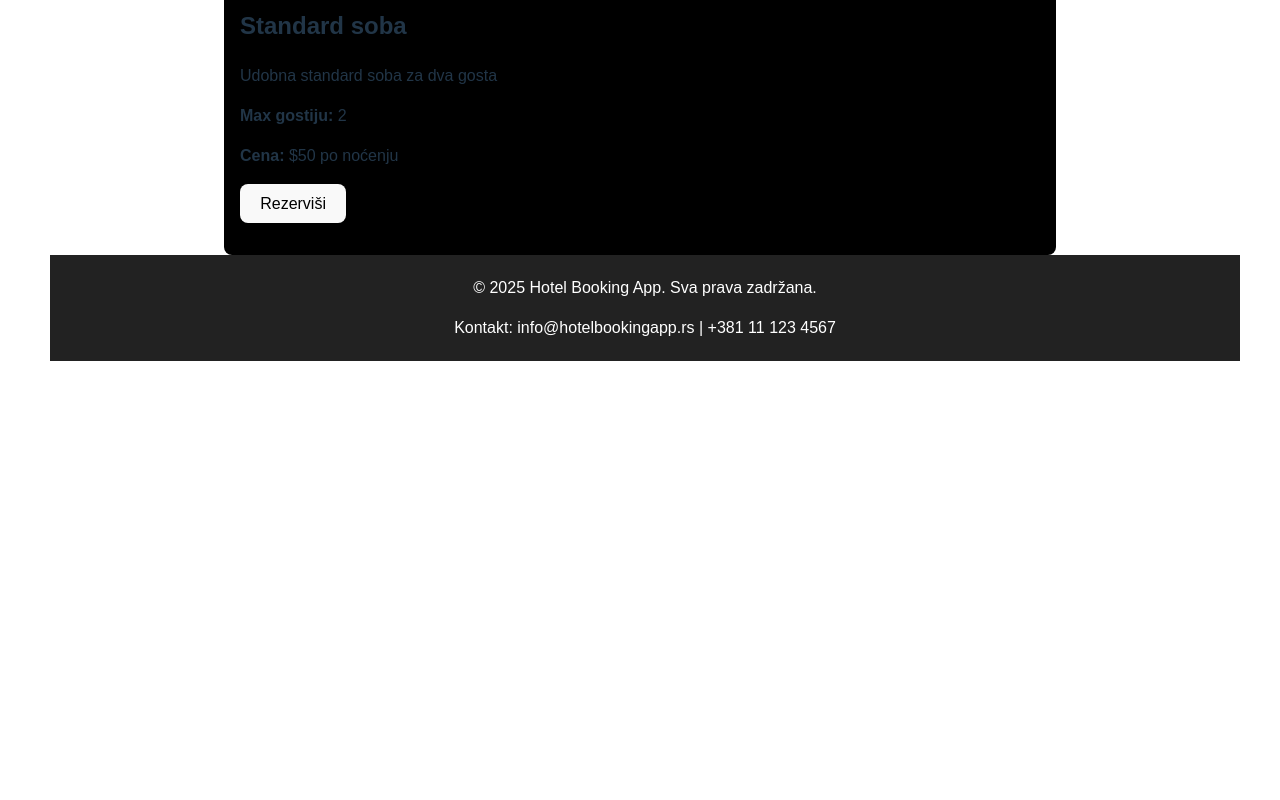
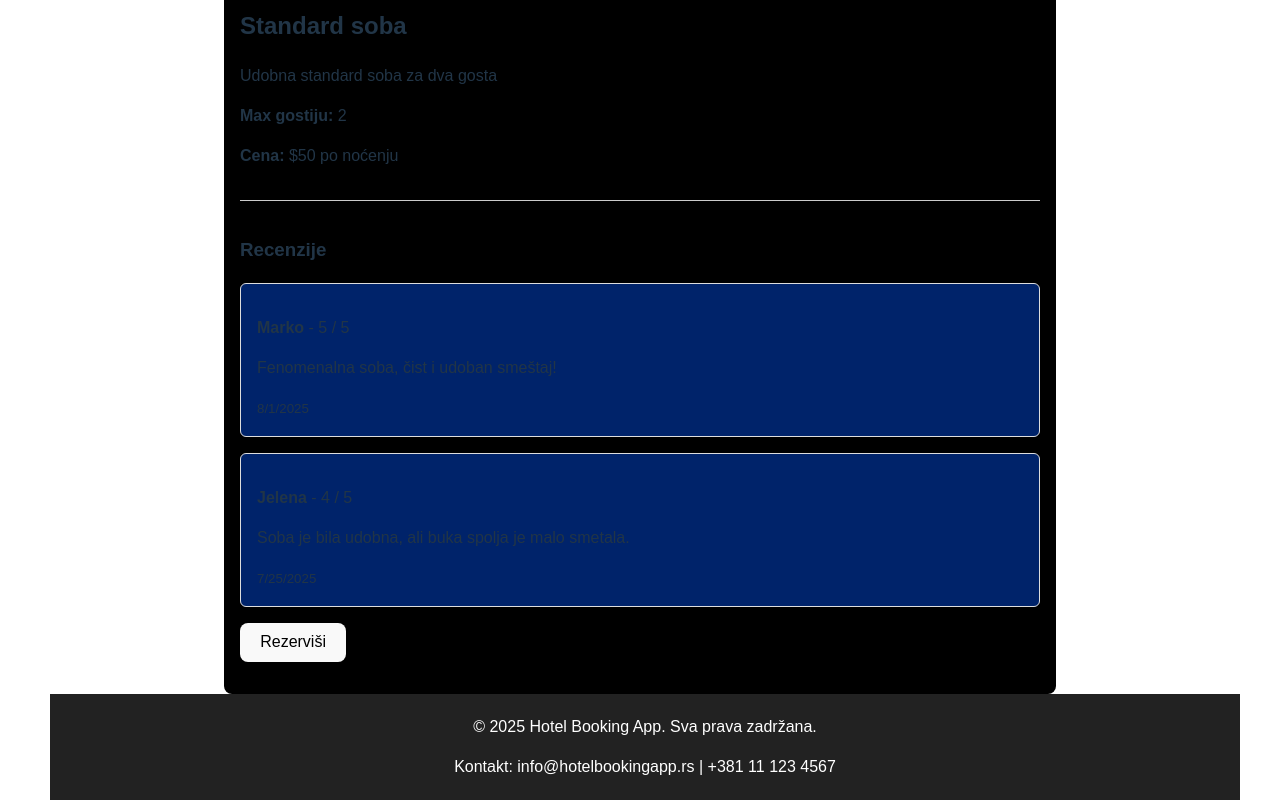
Before and after one commit to elab-development/klijentske-veb-tehnologije-2024-2023-0076-upravljanje-hotelom, a React (Vite) app: page /rooms/1 in a window 1280 px wide. Shown: the part 590-1390 px from the top of the page. Before the commit the page ends 951 px from the top, so only its background shows below. Built offline with nearby package versions, Linux system fonts and the light colour scheme.

Commit message:
Dodate recenzije

```diff
--- a/src/App.css
+++ b/src/App.css
@@ -208,6 +208,21 @@ html, body, #root {
   font-weight: bold;
 }
 
+.reviews-section {
+  margin-top: 2rem;
+  padding-top: 1rem;
+  border-top: 1px solid #ccc;
+}
+
+.review-card {
+  border: 1px solid #ddd;
+  border-radius: 6px;
+  padding: 1rem;
+  margin-bottom: 1rem;
+  background-color: #00236a;
+}
+
+
 
 .logo {
   height: 6em;
--- /dev/null
+++ b/src/models/Review.ts
@@ -0,0 +1,8 @@
+export interface Review {
+  id: number;
+  roomId: number;
+  author: string;
+  rating: number;
+  comment: string;
+  date: string;
+}
--- /dev/null
+++ b/src/models/RoomModel.ts
@@ -0,0 +1,42 @@
+import type { Room } from './Room';
+
+export class RoomModel {
+  private room: Room;
+
+  constructor(room: Room) {
+    this.room = room;
+  }
+
+  get id(): number {
+    return this.room.id;
+  }
+
+  get name(): string {
+    return this.room.name;
+  }
+
+  get description(): string {
+    return this.room.description;
+  }
+
+  get price(): number {
+    return this.room.price;
+  }
+
+  get guests(): number {
+    return this.room.guests;
+  }
+
+  get imageUrl(): string {
+    return this.room.imageUrl;
+  }
+
+  getPriceWithTax(): number {
+    const taxRate = 0.2; // 20% poreza
+    return +(this.room.price * (1 + taxRate)).toFixed(2);
+  }
+
+  getName(): string {
+    return this.room.name.toUpperCase();
+  }
+}
--- a/src/pages/RoomDetails.tsx
+++ b/src/pages/RoomDetails.tsx
@@ -1,6 +1,8 @@
 import React from 'react';
 import { useParams, useNavigate } from 'react-router-dom';
 import type { Room } from '../models/Room';
+import { RoomModel } from '../models/RoomModel';
+import type { Review } from '../models/Review';
 
 const dummyRooms: Room[] = [
   {
@@ -37,24 +39,55 @@ const dummyRooms: Room[] = [
   }
 ];
 
+const dummyReviews: Review[] = [
+  { id: 1, roomId: 1, author: 'Marko', rating: 5, comment: 'Fenomenalna soba, čist i udoban smeštaj!', date: '2025-08-01' },
+  { id: 2, roomId: 1, author: 'Jelena', rating: 4, comment: 'Soba je bila udobna, ali buka spolja je malo smetala.', date: '2025-07-25' },
+  { id: 3, roomId: 2, author: 'Ivan', rating: 5, comment: 'Porodična soba je bila prostrana i savršena za naš odmor.', date: '2025-07-30' },
+  { id: 4, roomId: 4, author: 'Petar', rating: 5, comment: 'Veoma lepa soba, luksuzna i prostrana', date: '2025-06-20' },
+  { id: 5, roomId: 3, author: 'Uros', rating: 3, comment: 'Mala soba, kolko para tolko muzike', date: '2025-06-30' },
+];
+
+
 const RoomDetails: React.FC = () => {
   const { id } = useParams<{ id: string }>();
   const navigate = useNavigate();
-  const room = dummyRooms.find(r => r.id === Number(id));
 
-  if (!room) {
+
+  const foundRoom = dummyRooms.find(r => r.id === Number(id));
+  const roomModel = foundRoom ? new RoomModel(foundRoom) : null;
+
+  if (!roomModel) {
     return <div className="room-details"><h2>Soba nije pronađena</h2></div>;
   }
+  const roomReviews = dummyReviews
+  .filter(review => review.roomId === roomModel.id)
+  .sort((a, b) => new Date(b.date).getTime() - new Date(a.date).getTime())
+  .slice(0, 3);
 
   return (
     <div className="room-details">
-        <button className="back-button" onClick={() => navigate('/rooms')}>← Nazad na sobe</button>
-        <img src={room.imageUrl} alt={room.name} className="details-image" />
-        <h2>{room.name}</h2>
-        <p>{room.description}</p>
-        <p><strong>Max gostiju:</strong> {room.guests}</p>
-        <p><strong>Cena:</strong> ${room.price} po noćenju</p>
-        <button onClick={() => navigate(`/rooms/${room.id}/reserve`)}>Rezerviši</button>
+      <button className="back-button" onClick={() => navigate('/rooms')}>← Nazad na sobe</button>
+      <img src={roomModel.imageUrl} alt={roomModel.name} className="details-image" />
+      <h2>{roomModel.name}</h2>
+      <p>{roomModel.description}</p>
+      <p><strong>Max gostiju:</strong> {roomModel.guests}</p>
+      <p><strong>Cena:</strong> ${roomModel.price} po noćenju</p>
+      <div className="reviews-section">
+            <h3>Recenzije</h3>
+            {roomReviews.length === 0 ? (
+            <p>Nema još recenzija za ovu sobu.</p>
+            ) : (
+            roomReviews.map(review => (
+            <div key={review.id} className="review-card">
+            <p><strong>{review.author}</strong> - {review.rating} / 5</p>
+            <p>{review.comment}</p>
+            <small>{new Date(review.date).toLocaleDateString()}</small>
+            </div>
+            ))
+            )}
+        </div>
+
+      <button onClick={() => navigate(`/rooms/${roomModel.id}/reserve`)}>Rezerviši</button>
     </div>
   );
 };
```
